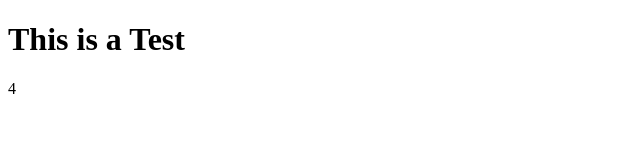
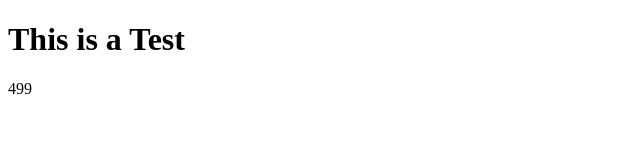
Before and after one commit to jonah97/Stuff, a plain HTML site: page index.html in a window 1280 px wide. Shown: the full height of the page, 0-640 px from the left. Drawn offline with Linux system fonts and the light colour scheme.

Commit message:
set the Interval to 10ms

```diff
--- a/index.html
+++ b/index.html
@@ -16,7 +16,7 @@
         setInterval(() => {
             document.getElementById('number').innerHTML = i
             i++
-        }, 1000)
+        }, 10)
     </script>
 </body>
 
```
